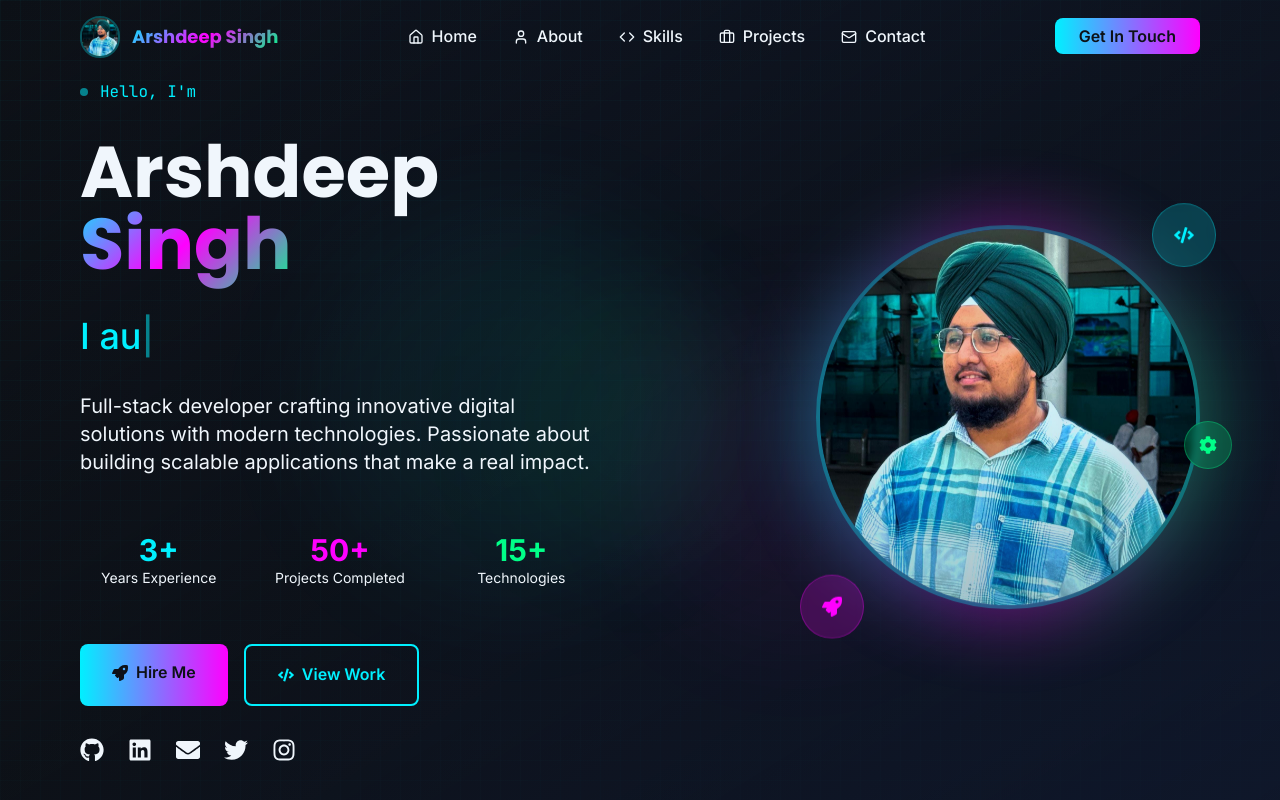
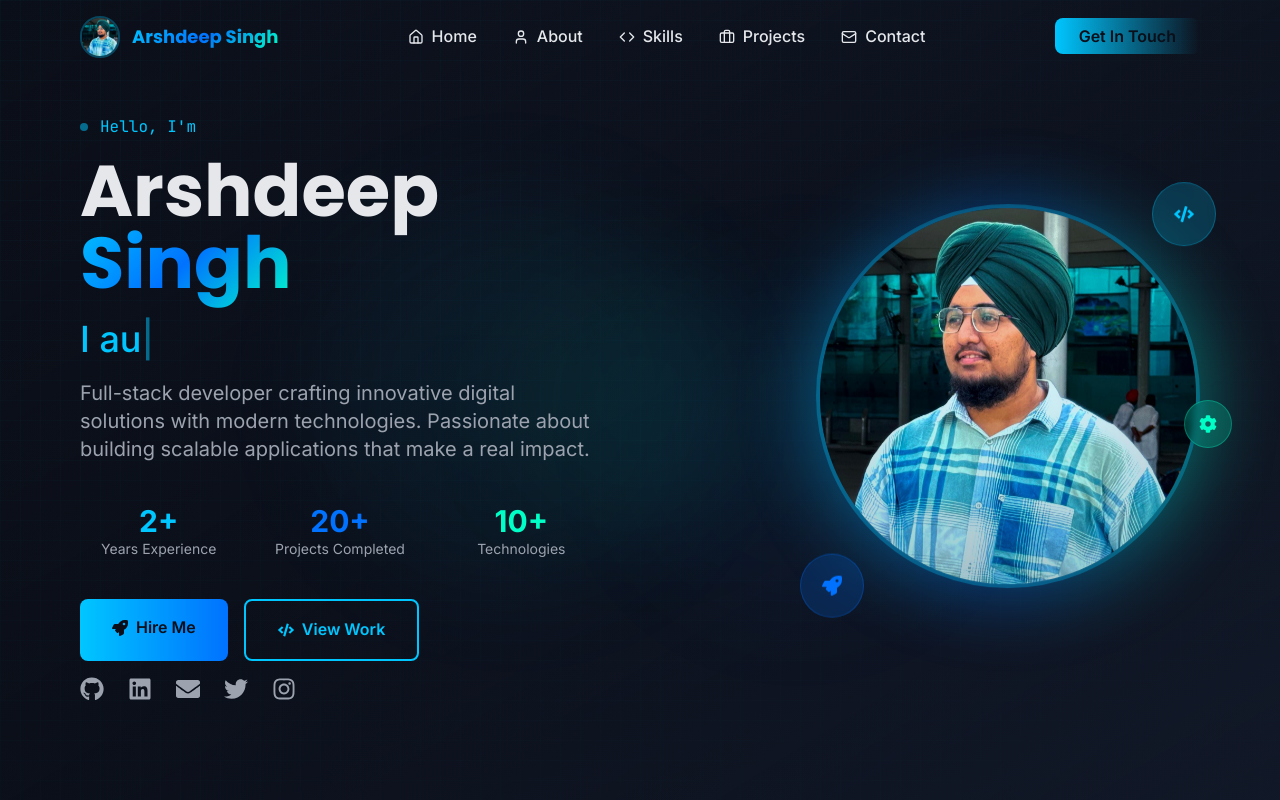
Before and after one commit to arshdeepweb/portfolio, a Next.js app: page / in a window 1280 px wide. Shown: the top 800 px of the page. Built offline with nearby package versions, Linux system fonts and the light colour scheme.

Commit message:
Update Portfolio Design

```diff
--- a/app/globals.css
+++ b/app/globals.css
@@ -5,15 +5,15 @@
 @tailwind utilities;
 
 :root {
-  --background: #0d1117;
-  --foreground: #f0f6fc;
-  --primary: #00f0ff;
-  --secondary: #ff00ff;
-  --accent: #00ff88;
-  --muted: #6e7681;
-  --border: #30363d;
-  --card: #161b22;
-  --card-foreground: #f0f6fc;
+  --background: #0B0F19;
+  --foreground: #E5E7EB;
+  --primary: #00C6FF;
+  --secondary: #0072FF;
+  --accent: #00FFC6;
+  --muted: #9CA3AF;
+  --border: #1F2937;
+  --card: #111827;
+  --card-foreground: #E5E7EB;
 }
 
 * {
@@ -61,7 +61,7 @@ body {
 /* Custom utility classes */
 @layer utilities {
   .text-gradient {
-    @apply bg-gradient-to-r from-accent-cyan via-accent-magenta to-accent-neon bg-clip-text text-transparent;
+    @apply bg-gradient-to-r from-accent-cyan via-accent-primary to-accent-aqua bg-clip-text text-transparent;
   }
 
   .bg-gradient-cyber {
@@ -69,7 +69,7 @@ body {
   }
 
   .border-gradient {
-    @apply border border-transparent bg-gradient-to-r from-accent-cyan via-accent-magenta to-accent-neon bg-clip-border;
+    @apply border border-transparent bg-gradient-to-r from-accent-cyan via-accent-primary to-accent-aqua bg-clip-border;
   }
 
   .glass {
@@ -130,10 +130,10 @@ body {
 
 @keyframes pulse-glow {
   0%, 100% {
-    box-shadow: 0 0 5px rgba(0, 240, 255, 0.5);
+    box-shadow: 0 0 5px rgba(0, 198, 255, 0.5);
   }
   50% {
-    box-shadow: 0 0 20px rgba(0, 240, 255, 0.8), 0 0 30px rgba(0, 240, 255, 0.6);
+    box-shadow: 0 0 20px rgba(0, 198, 255, 0.8), 0 0 30px rgba(0, 255, 198, 0.6);
   }
 }
 
@@ -151,7 +151,7 @@ body {
     border-color: transparent;
   }
   50% {
-    border-color: var(--primary);
+    border-color: #00C6FF;
   }
 }
 
@@ -189,14 +189,14 @@ body {
 /* Cyber grid background */
 .cyber-bg {
   background-image:
-    linear-gradient(rgba(0, 240, 255, 0.1) 1px, transparent 1px),
-    linear-gradient(90deg, rgba(0, 240, 255, 0.1) 1px, transparent 1px);
+    linear-gradient(rgba(0, 198, 255, 0.1) 1px, transparent 1px),
+    linear-gradient(90deg, rgba(0, 198, 255, 0.1) 1px, transparent 1px);
   background-size: 20px 20px;
 }
 
 /* Gradient text */
 .gradient-text {
-  background: linear-gradient(135deg, #00f0ff, #ff00ff, #00ff88);
+  background: linear-gradient(135deg, #00C6FF, #0072FF, #00FFC6);
   -webkit-background-clip: text;
   -webkit-text-fill-color: transparent;
   background-clip: text;
--- a/app/page.js
+++ b/app/page.js
@@ -9,7 +9,7 @@ import Footer from "@/components/Footer";
 
 export default function Home() {
   return (
-    <main className="min-h-screen bg-gradient-cyber text-foreground relative overflow-hidden">
+    <main className="min-h-screen bg-gradient-cyber text-text-primary relative overflow-hidden">
       {/* Cyber grid background */}
       <div className="fixed inset-0 cyber-bg opacity-30 pointer-events-none"></div>
 
--- a/components/About.jsx
+++ b/components/About.jsx
@@ -26,28 +26,28 @@ const About = () => {
   const stats = [
     {
       icon: FaRocket,
-      value: 50,
+      value: 20,
       label: "Projects Completed",
       color: "accent-cyan",
       suffix: "+"
     },
     {
       icon: FaUsers,
-      value: 25,
+      value: 15,
       label: "Happy Clients",
       color: "accent-magenta",
       suffix: "+"
     },
     {
       icon: FaTrophy,
-      value: 3,
+      value: 2,
       label: "Years Experience",
       color: "accent-neon",
       suffix: "+"
     },
     {
       icon: FaCode,
-      value: 15,
+      value: 10,
       label: "Technologies Mastered",
       color: "accent-purple",
       suffix: "+"
--- a/components/Contact.jsx
+++ b/components/Contact.jsx
@@ -59,8 +59,8 @@ const Contact = () => {
     {
       icon: FaPhone,
       title: "Phone",
-      value: "+91 98765 43210",
-      link: "tel:+919876543210",
+      value: "+91 85568 64699",
+      link: "tel:+918556864699",
       color: "accent-magenta"
     },
     {
--- a/components/Hero.jsx
+++ b/components/Hero.jsx
@@ -76,8 +76,8 @@ const Hero = () => {
       {/* Background Elements */}
       <div className="absolute inset-0 overflow-hidden pointer-events-none">
         <div className="absolute top-1/4 left-1/4 w-96 h-96 bg-accent-cyan/10 rounded-full blur-3xl animate-pulse-slow"></div>
-        <div className="absolute bottom-1/4 right-1/4 w-80 h-80 bg-accent-magenta/10 rounded-full blur-3xl animate-pulse-slow delay-1000"></div>
-        <div className="absolute top-1/2 left-1/2 transform -translate-x-1/2 -translate-y-1/2 w-64 h-64 bg-accent-neon/10 rounded-full blur-3xl animate-pulse-slow delay-2000"></div>
+        <div className="absolute bottom-1/4 right-1/4 w-80 h-80 bg-accent-primary/10 rounded-full blur-3xl animate-pulse-slow delay-1000"></div>
+        <div className="absolute top-1/2 left-1/2 transform -translate-x-1/2 -translate-y-1/2 w-64 h-64 bg-accent-aqua/10 rounded-full blur-3xl animate-pulse-slow delay-2000"></div>
       </div>
 
       <motion.div
@@ -87,10 +87,10 @@ const Hero = () => {
         animate="visible"
       >
         {/* Left Section - Content */}
-        <motion.div className="space-y-8" variants={itemVariants}>
+        <motion.div className="space-y-4" variants={itemVariants}>
           {/* Greeting */}
           <motion.div
-            className="flex items-center gap-3 text-accent-cyan font-mono text-sm md:text-base"
+            className="flex items-center gap-3 mt-4 text-accent-cyan font-mono text-sm md:text-base"
             variants={itemVariants}
           >
             <div className="w-2 h-2 bg-accent-cyan rounded-full animate-pulse"></div>
@@ -102,7 +102,7 @@ const Hero = () => {
             className="text-5xl md:text-6xl lg:text-7xl font-display font-bold leading-tight"
             variants={itemVariants}
           >
-            <span className="text-foreground">Arshdeep</span>
+            <span className="text-text-primary">Arshdeep</span>
             <br />
             <span className="gradient-text">Singh</span>
           </motion.h1>
@@ -118,7 +118,7 @@ const Hero = () => {
 
           {/* Description */}
           <motion.p
-            className="text-lg md:text-xl text-foreground/70 leading-relaxed max-w-2xl"
+            className="text-lg md:text-xl text-text-secondary leading-relaxed max-w-2xl"
             variants={itemVariants}
           >
             Full-stack developer crafting innovative digital solutions with modern technologies.
@@ -131,16 +131,16 @@ const Hero = () => {
             variants={itemVariants}
           >
             <div className="text-center">
-              <div className="text-2xl md:text-3xl font-bold text-accent-cyan">3+</div>
-              <div className="text-sm text-foreground/60">Years Experience</div>
+              <div className="text-2xl md:text-3xl font-bold text-accent-cyan">2+</div>
+              <div className="text-sm text-text-secondary">Years Experience</div>
             </div>
             <div className="text-center">
-              <div className="text-2xl md:text-3xl font-bold text-accent-magenta">50+</div>
-              <div className="text-sm text-foreground/60">Projects Completed</div>
+              <div className="text-2xl md:text-3xl font-bold text-accent-primary">20+</div>
+              <div className="text-sm text-text-secondary">Projects Completed</div>
             </div>
             <div className="text-center">
-              <div className="text-2xl md:text-3xl font-bold text-accent-neon">15+</div>
-              <div className="text-sm text-foreground/60">Technologies</div>
+              <div className="text-2xl md:text-3xl font-bold text-accent-aqua">10+</div>
+              <div className="text-sm text-text-secondary">Technologies</div>
             </div>
           </motion.div>
 
@@ -151,13 +151,13 @@ const Hero = () => {
           >
             <Link
               href="#contact"
-              className="group relative px-8 py-4 bg-gradient-to-r from-accent-cyan to-accent-magenta text-dark-950 font-semibold rounded-lg overflow-hidden btn-hover"
+              className="group relative px-8 py-4 bg-gradient-to-r from-accent-cyan to-accent-primary text-dark-950 font-semibold rounded-lg overflow-hidden btn-hover"
             >
               <span className="relative z-10 flex items-center justify-center gap-2">
                 <FaRocket className="w-4 h-4" />
                 Hire Me
               </span>
-              <div className="absolute inset-0 bg-gradient-to-r from-accent-magenta to-accent-neon opacity-0 group-hover:opacity-100 transition-opacity duration-300"></div>
+              <div className="absolute inset-0 bg-gradient-to-r from-accent-primary to-accent-aqua opacity-0 group-hover:opacity-100 transition-opacity duration-300"></div>
             </Link>
 
             <Link
@@ -186,7 +186,7 @@ const Hero = () => {
                 href={social.href}
                 target="_blank"
                 rel="noopener noreferrer"
-                className="text-foreground/60 hover:text-accent-cyan transition-colors duration-300 hover:scale-110 transform"
+                className="text-text-secondary hover:text-accent-cyan transition-colors duration-300 hover:scale-110 transform"
                 aria-label={social.label}
               >
                 <social.icon />
@@ -202,7 +202,7 @@ const Hero = () => {
         >
           <div className="relative">
             {/* Glow Effect */}
-            <div className="absolute inset-0 bg-gradient-to-r from-accent-cyan via-accent-magenta to-accent-neon rounded-full blur-2xl opacity-30 animate-pulse-slow"></div>
+            <div className="absolute inset-0 bg-gradient-to-r from-accent-cyan via-accent-primary to-accent-aqua rounded-full blur-2xl opacity-30 animate-pulse-slow"></div>
 
             {/* Profile Image Container */}
             <div className="relative w-80 h-80 lg:w-96 lg:h-96 rounded-full overflow-hidden border-4 border-accent-cyan/30 float-animation">
@@ -229,19 +229,19 @@ const Hero = () => {
             </motion.div>
 
             <motion.div
-              className="absolute -bottom-4 -left-4 w-16 h-16 bg-accent-magenta/20 rounded-full flex items-center justify-center backdrop-blur-sm border border-accent-magenta/30"
+              className="absolute -bottom-4 -left-4 w-16 h-16 bg-accent-primary/20 rounded-full flex items-center justify-center backdrop-blur-sm border border-accent-primary/30"
               animate={{ y: [0, 10, 0] }}
               transition={{ duration: 2.5, repeat: Infinity, ease: "easeInOut", delay: 0.5 }}
             >
-              <FaRocket className="text-accent-magenta text-xl" />
+              <FaRocket className="text-accent-primary text-xl" />
             </motion.div>
 
             <motion.div
-              className="absolute top-1/2 -right-8 w-12 h-12 bg-accent-neon/20 rounded-full flex items-center justify-center backdrop-blur-sm border border-accent-neon/30"
+              className="absolute top-1/2 -right-8 w-12 h-12 bg-accent-aqua/20 rounded-full flex items-center justify-center backdrop-blur-sm border border-accent-aqua/30"
               animate={{ x: [0, -5, 0] }}
               transition={{ duration: 3, repeat: Infinity, ease: "easeInOut", delay: 1 }}
             >
-              <FaCog className="text-accent-neon text-lg" />
+              <FaCog className="text-accent-aqua text-lg" />
             </motion.div>
           </div>
         </motion.div>
--- a/tailwind.config.js
+++ b/tailwind.config.js
@@ -23,23 +23,26 @@ module.exports = {
           900: '#0c4a6e',
         },
         accent: {
-          cyan: '#00f0ff',
-          magenta: '#ff00ff',
-          neon: '#00ff88',
-          purple: '#8b5cf6',
+          cyan: '#00C6FF',
+          aqua: '#00FFC6',
+          primary: '#0072FF',
         },
         dark: {
-          50: '#f8fafc',
-          100: '#f1f5f9',
-          200: '#e2e8f0',
-          300: '#cbd5e1',
-          400: '#94a3b8',
-          500: '#64748b',
-          600: '#475569',
-          700: '#334155',
-          800: '#1e293b',
-          900: '#0f172a',
-          950: '#0d1117',
+          50: '#f9fafb',
+          100: '#f3f4f6',
+          200: '#e5e7eb',
+          300: '#d1d5db',
+          400: '#9ca3af',
+          500: '#6b7280',
+          600: '#4b5563',
+          700: '#374151',
+          800: '#1f2937',
+          900: '#111827',
+          950: '#0B0F19',
+        },
+        text: {
+          primary: '#E5E7EB',
+          secondary: '#9CA3AF',
         }
       },
       fontFamily: {
```
